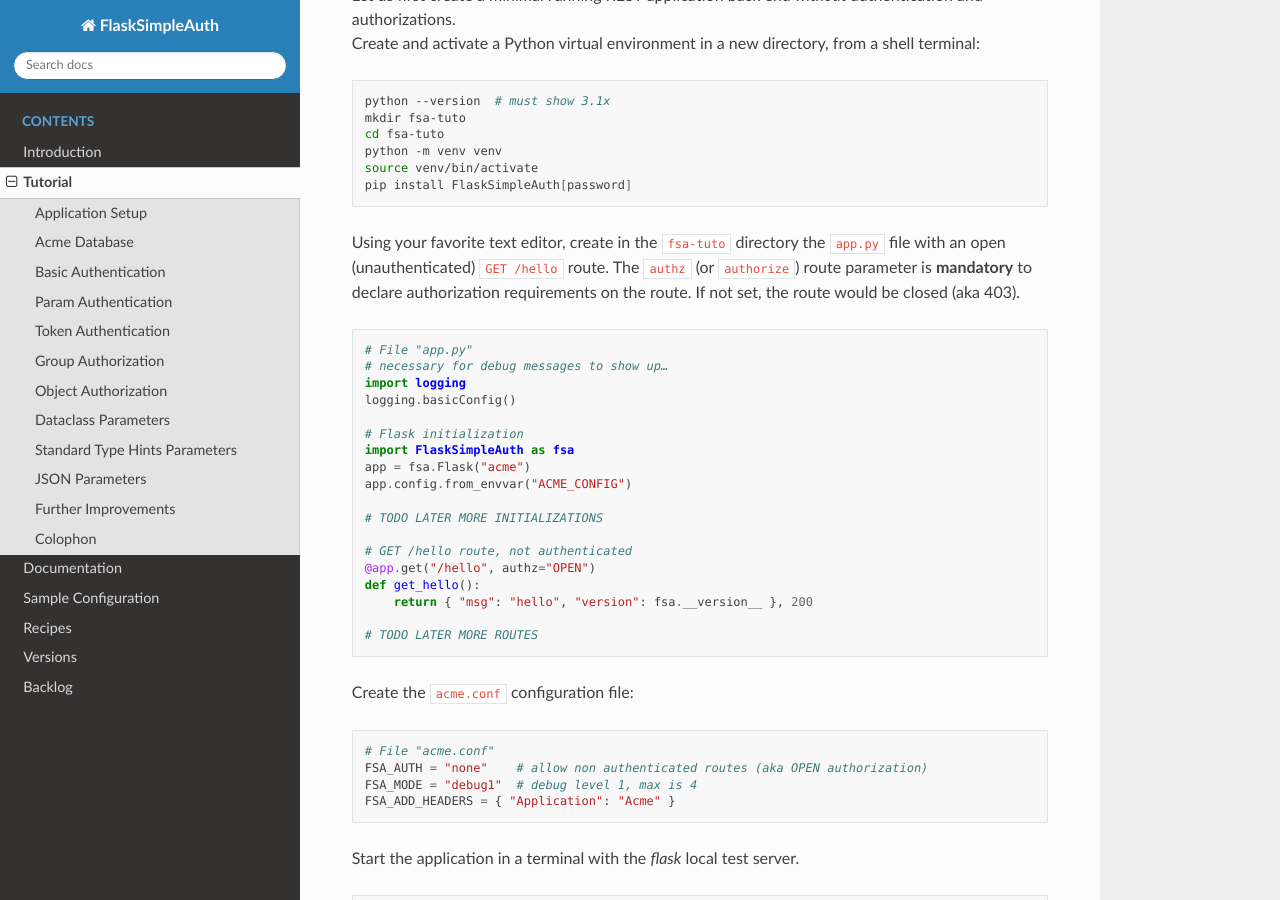
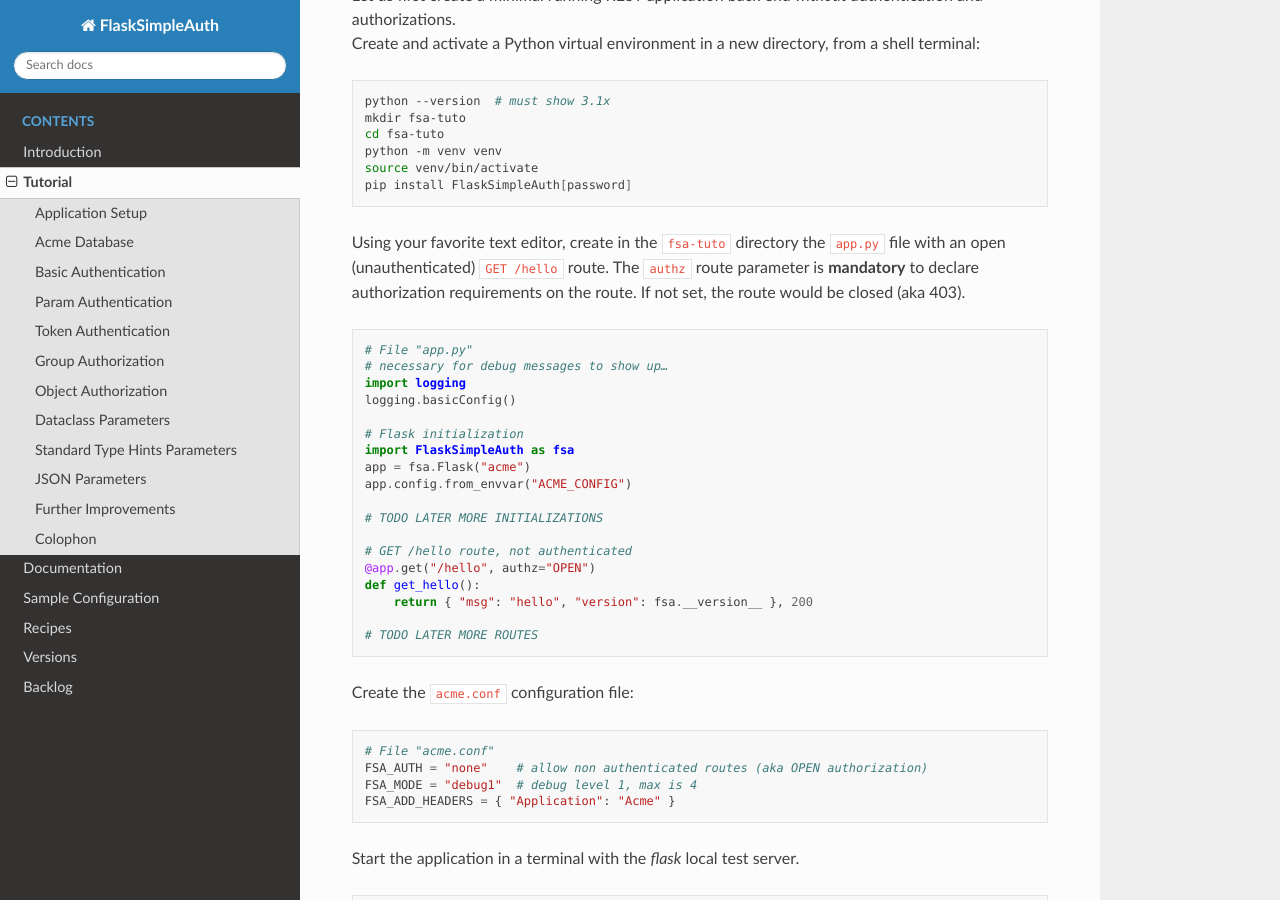
Before and after one commit to zx80/flask-simple-auth, a Sphinx documentation site: the page built from docs/TUTORIAL.md, in a window 1280 px wide and 900 px high, scrolled down 522 px. Built offline with Sphinx 7.4.7 and the Read the Docs theme 3.1.0, drawn with Linux system fonts in a browser that asks for light colours; pages that are not in the unit, such as notebooks, are missing from menus.

Commit message:
more deprecation updates

````diff
--- a/docs/TUTORIAL.md
+++ b/docs/TUTORIAL.md
@@ -43,7 +43,7 @@
 
 Using your favorite text editor, create in the `fsa-tuto` directory the `app.py`
 file with an open (unauthenticated) `GET /hello` route.
-The `authz` (or `authorize`) route parameter is **mandatory** to declare
+The `authz` route parameter is **mandatory** to declare
 authorization requirements on the route.
 If not set, the route would be closed (aka 403).
 
@@ -615,7 +615,7 @@
     app.object_perms("stuff", stuff_permissions)
 ```
 
-Then implement the route, with the `authorize` tuple telling that the *user*
+Then implement the route, with the `authz` tuple telling that the *user*
 must have *owner* access permission to the object identified by variable `sid`
 value in domain *stuff*:
 
````
